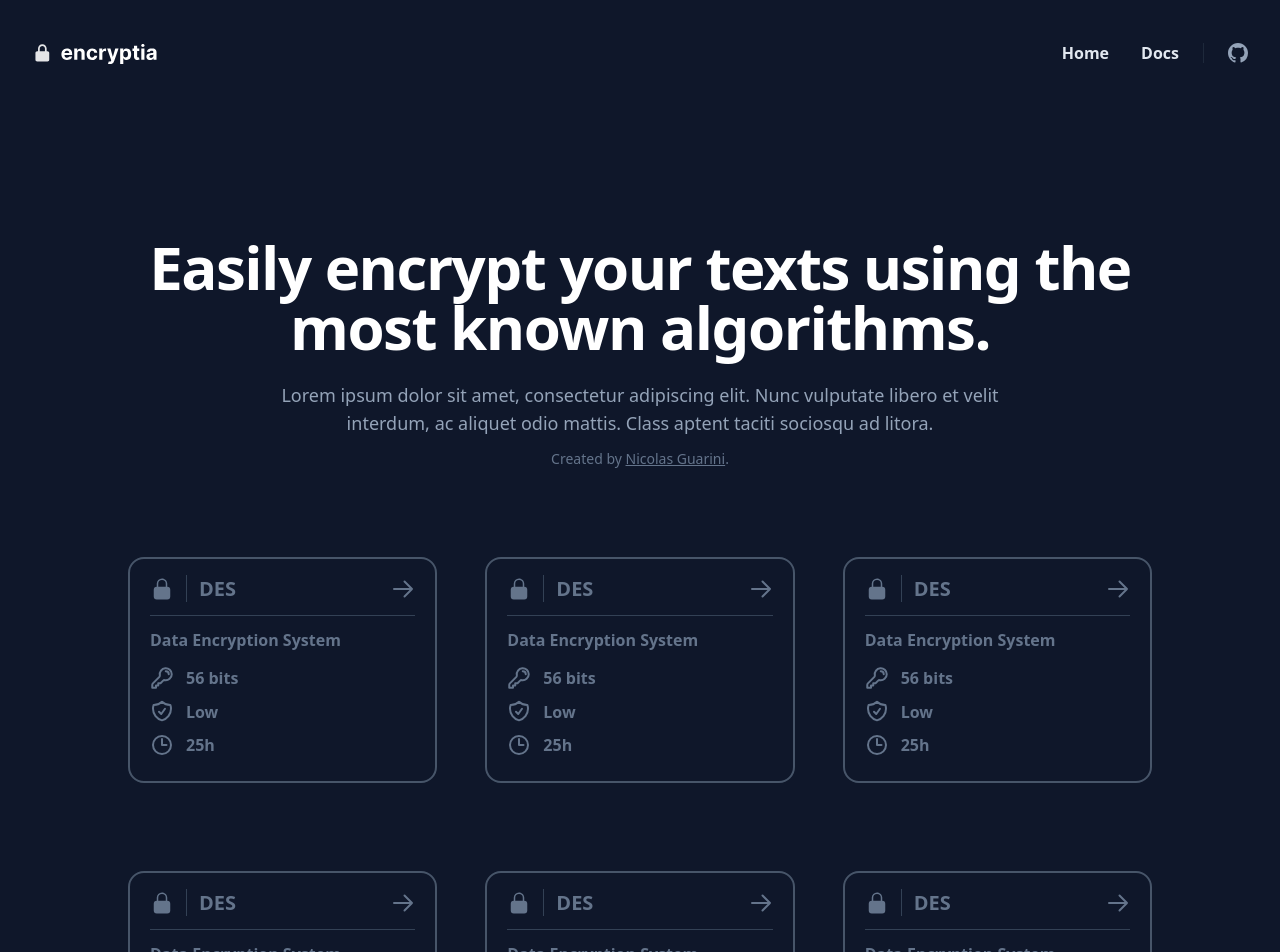
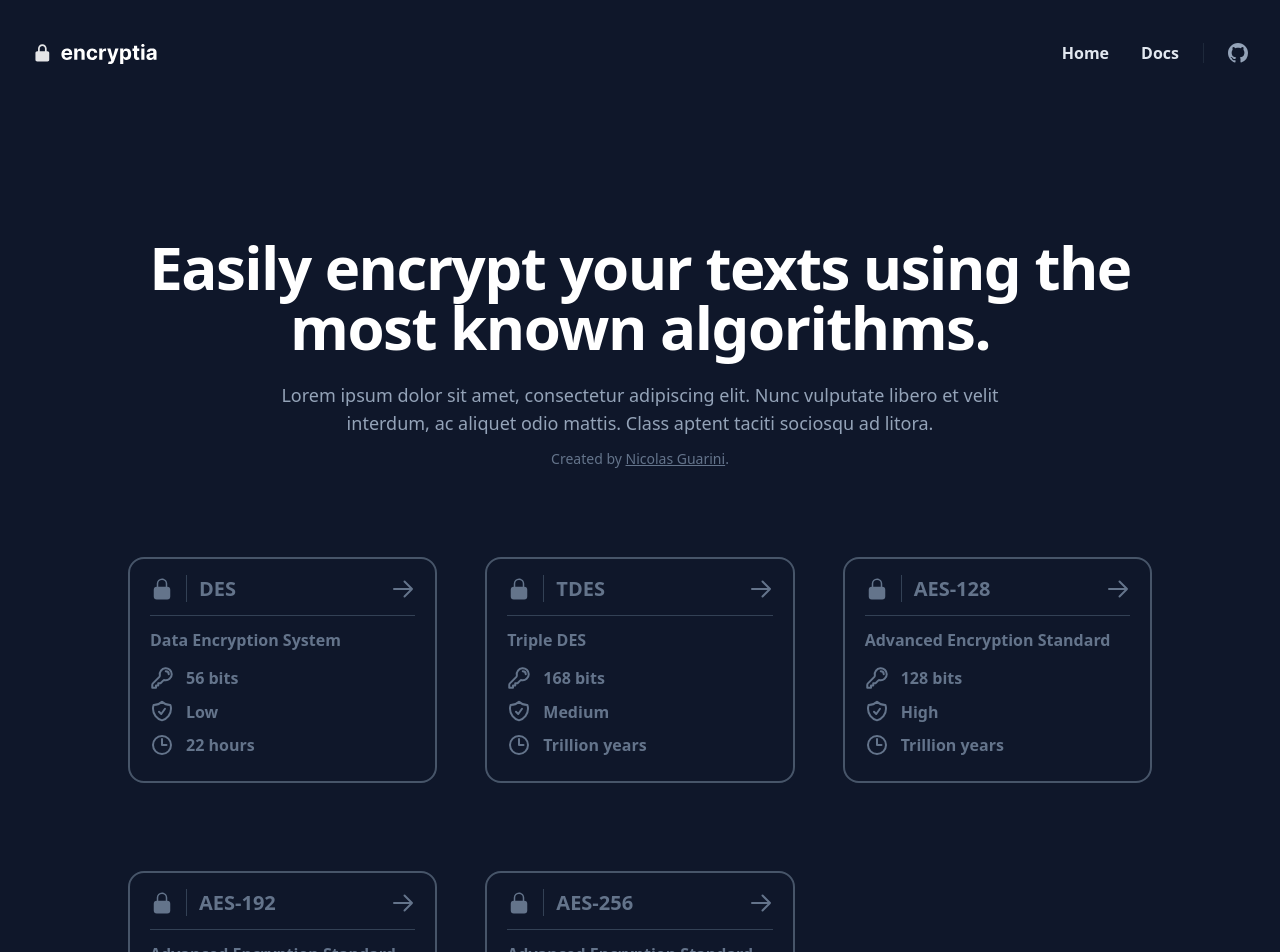
Before and after one commit to nicolasguarini/encryptia, a Next.js app: page / in a window 1280 px wide. Shown: the top 952 px of the page. Built offline with nearby package versions, Linux system fonts and the light colour scheme.

Commit message:
Add multiple modes choice for DES encryption

```diff
--- a/pages/des/index.js
+++ b/pages/des/index.js
@@ -4,27 +4,41 @@ import Layout from '../../components/layout/Layout'
 import AlgorithmHeader from '../../components/ui/AlgorithmHeader'
 
 export default function DES() {
-  const [cyphertext, setCyphertext] = useState('')
+  const modes = ['ECB', 'CBC', 'CFB', 'OFB', 'CTR']
 
-  const handleSubmit = async (event) => {
+  const [ciphertext, setCiphertext] = useState('')
+  const [plaintext, setPlaintext] = useState('')
+  const [key, setKey] = useState('')
+  const [mode, setMode] = useState('ECB')
+  const [IV, setIV] = useState('')
+
+  const handleEncryptBtnClick = async (event) => {
     event.preventDefault()
 
-    const enteredKey = event.target.key.value
-    const enteredPlaintext = event.target.plaintext.value
+    let requestString = `plaintext=${plaintext}&key=${key}&mode=${mode}`
+    if(mode != 'ECB') requestString += `&iv=${IV}`
 
-    await encrypt(enteredPlaintext, enteredKey)
+    try{
+      const res = await fetch(`/api/des?${requestString}`)
+      const data = await res.json()
+
+      setCiphertext(data.ciphertext)
+    }catch(err){
+      console.log(err) //TODO: display error
+    }
   }
 
-  const encrypt = async (plaintext, key) => {
-    try{
-      const res = await fetch(`/api/des?plaintext=${plaintext}&key=${key}`)
-      const data = await res.json()
+  const handleDecryptBtnClick = async (event) => {
+    event.preventDefault()
 
-      setCyphertext(data.ciphertext)
-    }catch(err){
-      console.log(err)
-    }
+    console.log("decrypt clicked")
   }
+
+  const handleCiphertextChange = (event) => setCiphertext(event.target.value)
+  const handlePlaintextChange = (event) => setPlaintext(event.target.value)
+  const handleKeyChange = (event) => setKey(event.target.value)
+  const handleModeChange = (event) => setMode(event.target.value)
+  const handleIVChange = (event) => setIV(event.target.value)
 
   return (
     <Layout>
@@ -40,30 +54,83 @@ export default function DES() {
             </p>
         </AlgorithmHeader>
 
-        <div className='container m-auto'>
-          <form onSubmit={handleSubmit}>
-            <div className='grid gird-cols-1 md:grid-cols-2 gap-12 p-1 md:p-10'>
-              <div>
-                <label className='block mb-3 text-slate-300'>Plaintext (64 bit blocks)</label>
-                <input name='plaintext' type="text" className='bg-slate-900 border rounded-lg p-2 w-[100%] border-slate-500'/>
-              </div>
+        <div className='max-w-5xl m-auto'>
+          <div className='grid gird-cols-1 lg:grid-cols-10 gap-x-5 md:gap-x-7 xl:gap-x-9 gap-y-7 p-1 md:p-10'>
+            <div className='item col-span-5'>
+              <label className='block mb-3 text-slate-300'>Plaintext (64 bit blocks)</label>
 
-              <div>
-                <label className='block mb-3 text-slate-300' >Key (56 bit)</label>
-                <input name='key' type="text" maxLength='8' className='bg-slate-900 border rounded-lg p-2 w-[100%] border-slate-500'/>
+              <input
+                name='plaintext'
+                type="text"
+                value={plaintext}
+                onChange={handlePlaintextChange}
+                className='bg-slate-900 border rounded-lg p-2 w-[100%] border-slate-500'
+              />
+            </div>
+
+            <div className='item col-span-4'>
+              <label className='block mb-3 text-slate-300' >Key (56 bit)</label>
+
+              <input
+                name='key'
+                type="text"
+                value={key}
+                onChange={handleKeyChange}
+                maxLength='8'
+                className='bg-slate-900 border rounded-lg p-2 w-[100%] border-slate-500'
+              />
+            </div>
+
+            <div className='item col-span-1'>
+              <label className='block mb-3 text-slate-300'>Mode</label>
+
+              <select value={mode} onChange={handleModeChange} className='text-slate-200 w-[100%] py-2 border border-solid border-slate-500 rounded-lg bg-slate-900'>
+                {modes.map((mode) => <option value={mode}>{mode}</option>)}
+              </select>
+            </div>
+          </div>
+
+          {mode != 'ECB' &&
+            <div className='flex justify-center'>
+              <div className='mb-0 md:mb-10 mt-6 md:mt-0'>
+                <label className='block mb-3 text-slate-300'>Initialization Vector (IV)</label>
+                <input
+                  name='iv'
+                  value={IV}
+                  onChange={handleIVChange}
+                  type="text"
+                  className='bg-slate-900 border rounded-lg p-2 border-slate-500 w-[80vw] md:w-[40vw]'
+                />
               </div>
             </div>
+          }
 
-            <button type='submit' className='block border border-solid border-slate-500 rounded-lg bg-slate-100 text-slate-800 px-20 py-2 mt-10 md:mt-0 font-bold m-auto'>
+          <div className='block text-center'>
+            <button
+              onClick={handleEncryptBtnClick}
+              className='block md:inline border border-solid border-slate-500 rounded-lg bg-slate-100 text-slate-800 px-20 py-2 mt-10 md:mt-0 font-bold m-auto'
+            >
               Encrypt
             </button>
-          </form>
 
+            <button
+              onClick={handleDecryptBtnClick}
+              className='block md:inline md:ml-5 border border-solid border-slate-500 rounded-lg bg-slate-100 text-slate-800 px-20 py-2 mt-10 md:mt-0 font-bold m-auto'
+            >
+              Decrypt
+            </button>
+          </div>
 
           <div className='flex justify-center'>
             <div className='mt-9'>
-              <label className='block mb-3 text-slate-300'>Cyphertext (Mode: ECB, Encoded in Base64)</label>
-              <input name='cyphertext' value={cyphertext} type="text" className='bg-slate-900 border rounded-lg p-2 border-slate-500 w-[80vw] md:w-[40vw]' disabled/>
+              <label className='block mb-3 text-slate-300'>Cyphertext (Encoded in Base64)</label>
+              <input
+                name='ciphertext'
+                value={ciphertext}
+                onChange={handleCiphertextChange}
+                type="text"
+                className='bg-slate-900 border rounded-lg p-2 border-slate-500 w-[80vw] md:w-[40vw]'
+              />
             </div>
           </div>
         </div>
--- a/pages/index.js
+++ b/pages/index.js
@@ -19,52 +19,41 @@ export default function Home() {
           name='Data Encryption System'
           keyBits='56 bits'
           securityLevel='Low'
-          bruteForceTime='25h'
+          bruteForceTime='22 hours'
         />
         <Card
-          destination='/des'
-          shortName='DES'
-          name='Data Encryption System'
-          keyBits='56 bits'
-          securityLevel='Low'
-          bruteForceTime='25h'
+          destination='/tdes'
+          shortName='TDES'
+          name='Triple DES'
+          keyBits='168 bits'
+          securityLevel='Medium'
+          bruteForceTime='Trillion years'
         />
         <Card
-          destination='/des'
-          shortName='DES'
-          name='Data Encryption System'
-          keyBits='56 bits'
-          securityLevel='Low'
-          bruteForceTime='25h'
-        />
-
-        <Card
-          destination='/des'
-          shortName='DES'
-          name='Data Encryption System'
-          keyBits='56 bits'
-          securityLevel='Low'
-          bruteForceTime='25h'
+          destination='/aes?bits=128'
+          shortName='AES-128'
+          name='Advanced Encryption Standard'
+          keyBits='128 bits'
+          securityLevel='High'
+          bruteForceTime='Trillion years'
         />
         <Card
-          destination='/des'
-          shortName='DES'
-          name='Data Encryption System'
-          keyBits='56 bits'
-          securityLevel='Low'
-          bruteForceTime='25h'
+          destination='/aes?bits=192'
+          shortName='AES-192'
+          name='Advanced Encryption Standard'
+          keyBits='192 bits'
+          securityLevel='High'
+          bruteForceTime='Trillion years'
         />
         <Card
-          destination='/des'
-          shortName='DES'
-          name='Data Encryption System'
-          keyBits='56 bits'
-          securityLevel='Low'
-          bruteForceTime='25h'
+          destination='/aes?bits=256'
+          shortName='AES-256'
+          name='Advanced Encryption Standard'
+          keyBits='256 bits'
+          securityLevel='Very High'
+          bruteForceTime='Trillion years'
         />
       </div>
-
-      <Footer />
     </Layout>
   )
 }
```
